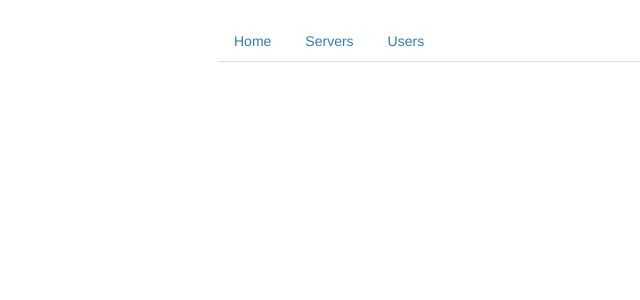
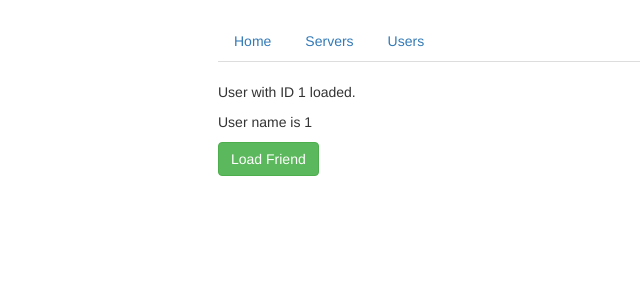
Before and after one commit to afolabiopakunle/angular-users-router, an Angular app: page /users/1/1 in a window 1280 px wide. Before the commit this address led to /. Shown: the top 300 px of the page, without its empty margins (47-687 px from the left). Built offline with nearby package versions, Linux system fonts and the light colour scheme.

Commit message:
Button Test

```diff
--- a/src/app/app.module.ts
+++ b/src/app/app.module.ts
@@ -16,7 +16,7 @@
 const routes: Routes = [
   {path: '', component: HomeComponent},
   {path: 'users', component: UsersComponent},
-  {path: 'users/:id', component: UserComponent},
+  {path: 'users/:id/:name', component: UserComponent},
   {path: 'servers', component: ServersComponent}
 ]
 
--- a/src/app/users/user/user.component.html
+++ b/src/app/users/user/user.component.html
@@ -1,2 +1,3 @@
-<p>User with ID _ID_ loaded.</p>
-<p>User name is _NAME_</p>
+<p>User with ID {{ user.id }} loaded.</p>
+<p>User name is {{ user.name }}</p>
+<a [routerLink]='["/users", "3", "Topman"]' class="btn btn-success">Load Friend</a>
--- a/src/app/users/user/user.component.ts
+++ b/src/app/users/user/user.component.ts
@@ -9,10 +9,14 @@
 export class UserComponent implements OnInit {
 
   user: {id: number, name: string};
+
   constructor(private route: ActivatedRoute) { }
 
   ngOnInit() {
-    console.log(this.route.snapshot.params['id'])
+    this.user = {
+      id: this.route.snapshot.params['id'],
+      name: this.route.snapshot.params['name']
+    }
   }
 
 }
```
